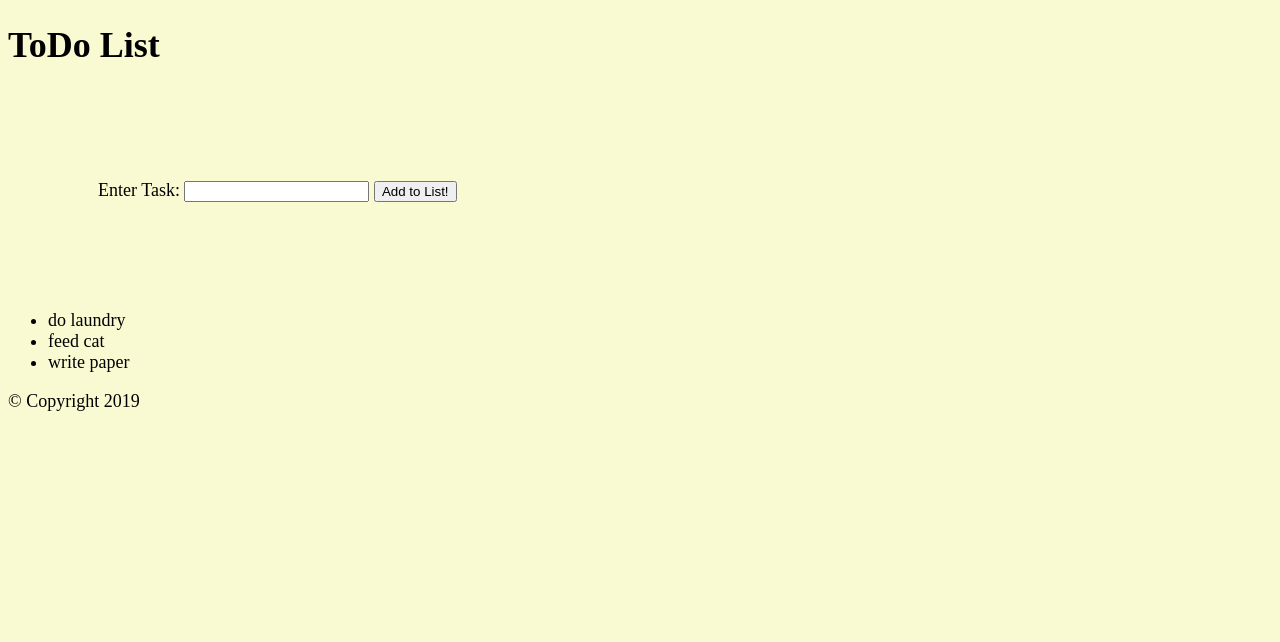
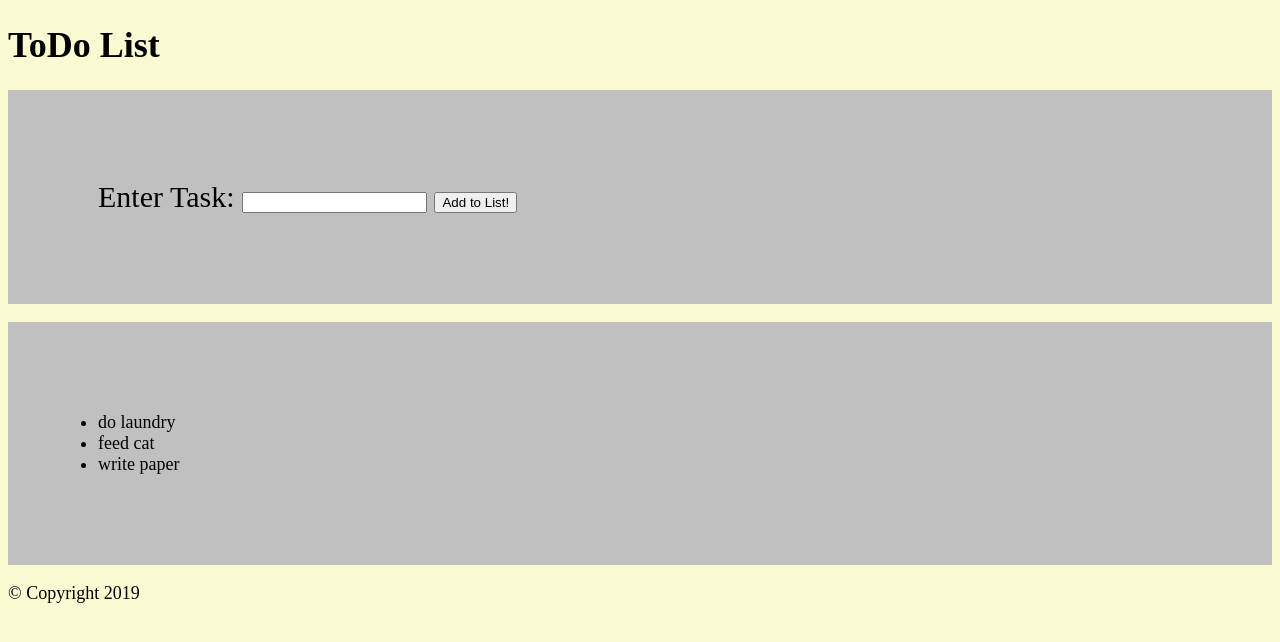
Before and after one commit to AlaaA0813/flask-todo, a Flask app: page /list in a window 1280 px wide. Shown: the top 642 px of the page. Run offline with Flask 2, Linux system fonts and the light colour scheme.

Commit message:
- worked on test functions, not passing yet - button in index links to /list view - CSS

```diff
--- a/flask_todo/static/styles.css
+++ b/flask_todo/static/styles.css
@@ -8,5 +8,12 @@ html {
 }
 
 .add_task {
+  font-size: 30px;
+  background: silver;
   padding: 5rem;
 }
+
+.list {
+  background: silver;
+  padding: 5rem;
+}
--- a/flask_todo/templates/index.html
+++ b/flask_todo/templates/index.html
@@ -6,6 +6,7 @@
 {% block content %}
 <p>Welcome to your ToDo Manager!</p>
 
-
-<button>I don't need this.</button>
+<form action="http://127.0.0.1:5000/list" >
+<input type="submit" value="Check My List" />
+</form>
 {% endblock %}
--- a/flask_todo/templates/list.html
+++ b/flask_todo/templates/list.html
@@ -14,7 +14,7 @@
 
 </form>
 
-<ul>
+<ul class="list">
   <li>do laundry {{ timestamp }} </li>
   <li>feed cat {{ timestamp }} </li>
   <li>write paper {{ timestamp }} </li>
```
Also changed, not shown: tests/conftest.py (+1 -1 lines), tests/test_app.py (+4 -0 lines).
